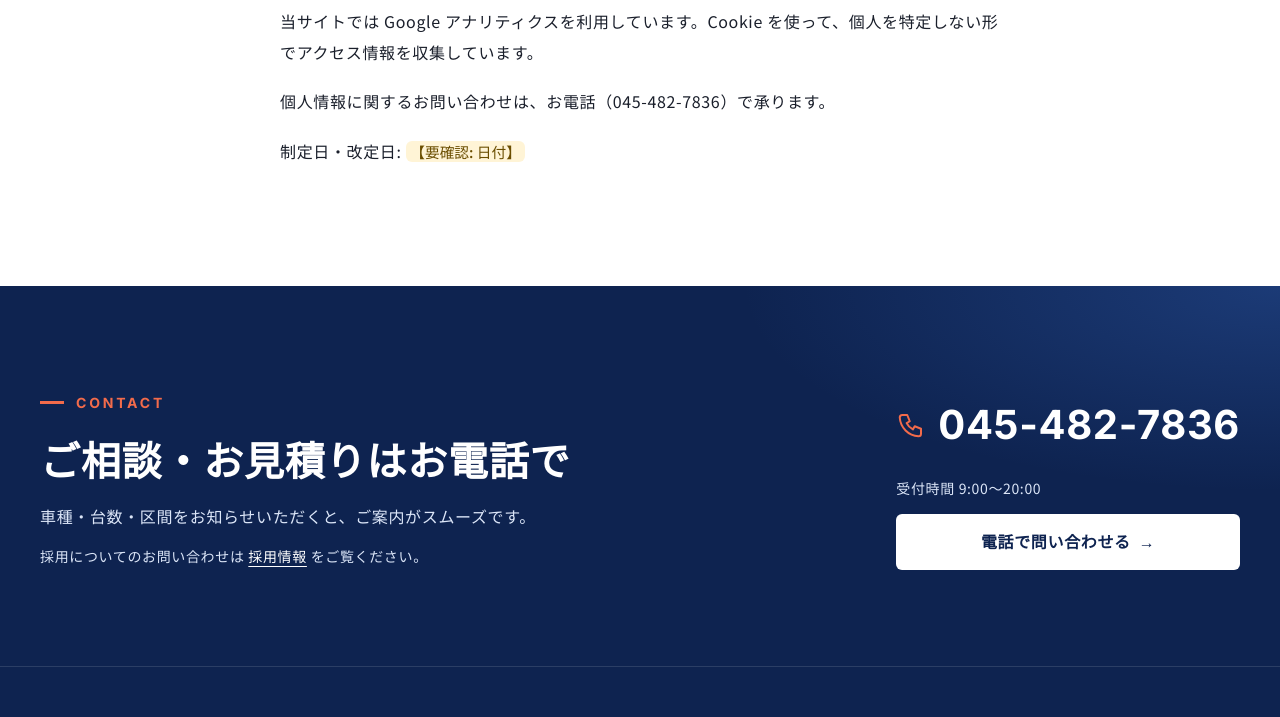
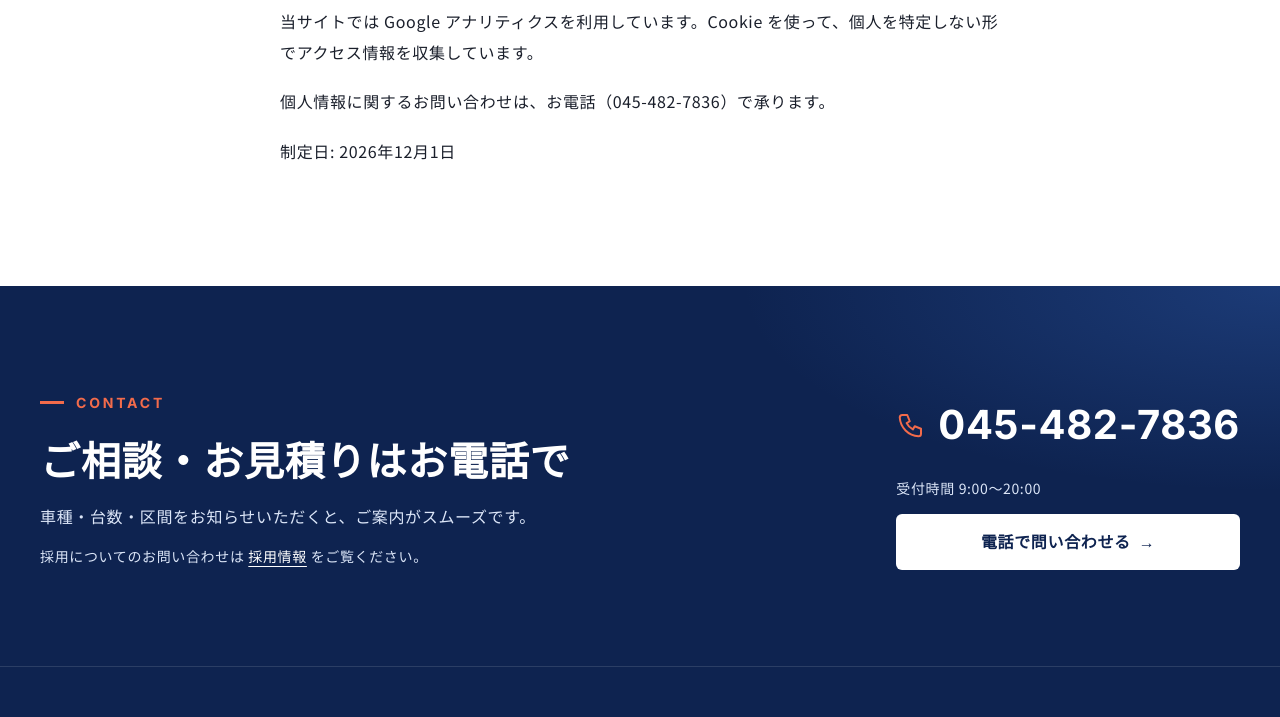
Before and after one commit to shaunobata/bw-site-mock, a plain HTML site: page privacy.html in a window 1280 px wide. Shown: the part 1120-1837 px from the top of the page. Drawn offline with Linux system fonts and the light colour scheme.

Commit message:
プライバシーポリシーの制定日を記載
- 「制定日・改定日: 【要確認】」を「制定日: 2026年12月1日」に変更

Co-Authored-By: Claude Opus 5.5 <noreply@anthropic.com>

```diff
--- a/privacy.html
+++ b/privacy.html
@@ -110,7 +110,7 @@
     <h2>3. 第三者への提供</h2><p>法令に基づく場合を除き、ご本人の同意なく第三者に提供しません。</p>
     <h2>4. アクセス解析</h2><p>当サイトでは Google アナリティクスを利用しています。Cookie を使って、個人を特定しない形でアクセス情報を収集しています。</p>
     <p>個人情報に関するお問い合わせは、お電話（045-482-7836）で承ります。</p>
-    <p>制定日・改定日: <span class="tbd">【要確認: 日付】</span></p>
+    <p>制定日: 2026年12月1日</p>
   </div>
 </section>
 </main>
```
